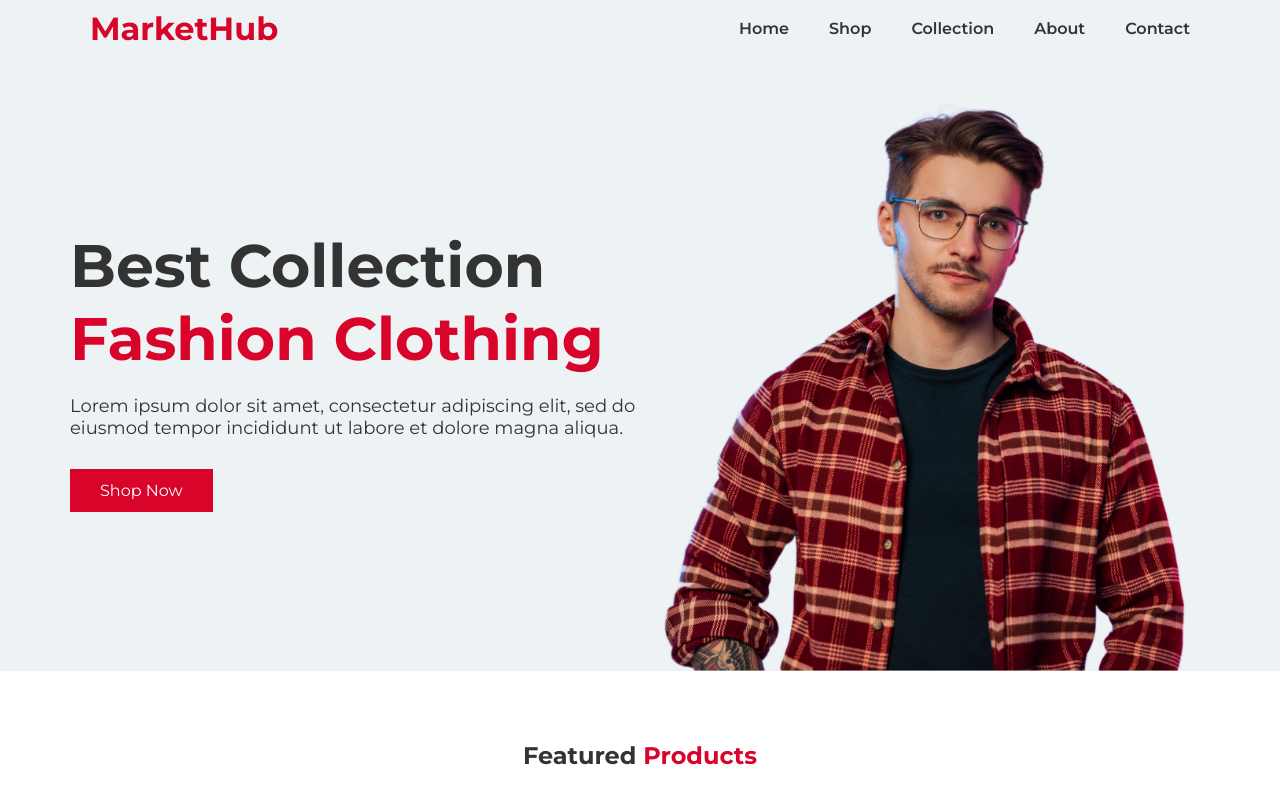
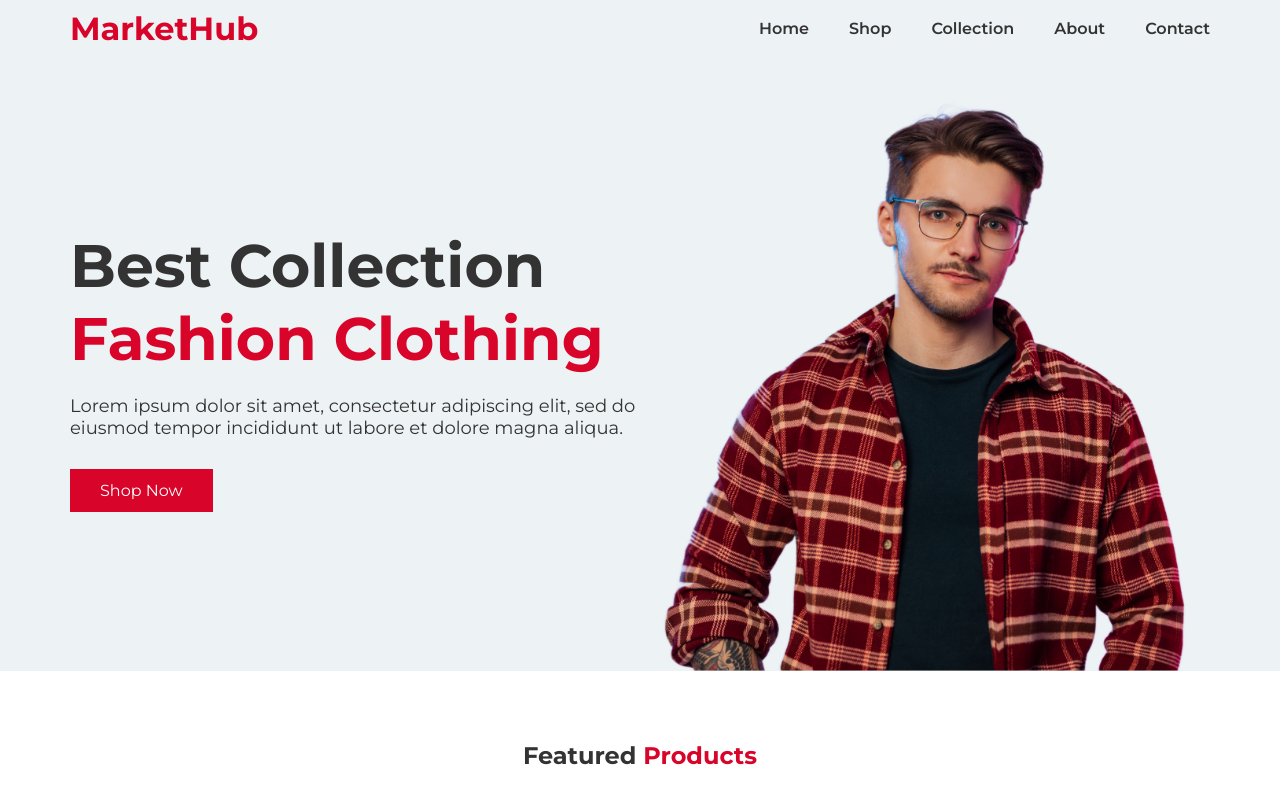
Before and after one commit to A-dmypng/responsive-store-website, a plain HTML site: page index.html in a window 1280 px wide. Shown: the top 797 px of the page. Drawn offline with nearby package versions, Linux system fonts and the light colour scheme.

Commit message:
Initial Commit

```diff
--- a/assets/css/styles.css
+++ b/assets/css/styles.css
@@ -115,6 +115,7 @@
     width: 100%;
     top: 0;
     left: 0;
+    padding-inline: 2rem;
     background-color: transparent;
     z-index: var(--z-fixed);
   }
@@ -125,7 +126,6 @@
     display: flex;
     justify-content: space-between;
     align-items: center;
-    padding-inline: 2rem;
   }
 
   .nav__logo{
@@ -469,6 +469,11 @@ width: 100%;
 }
 
 @media screen and (min-width: 768px){
+  .footer,
+  .section,
+  .header{
+    padding-inline: 3rem;
+  }
   .home__container{
     align-items: center;
     flex-direction: row;
@@ -495,6 +500,9 @@ width: 100%;
     width: 400px;
   }
 
+  .sale__Container{
+    justify-content: space-between;
+  }
   .footer__content{
     grid-template-columns: repeat(3, 1fr);
   }
```
